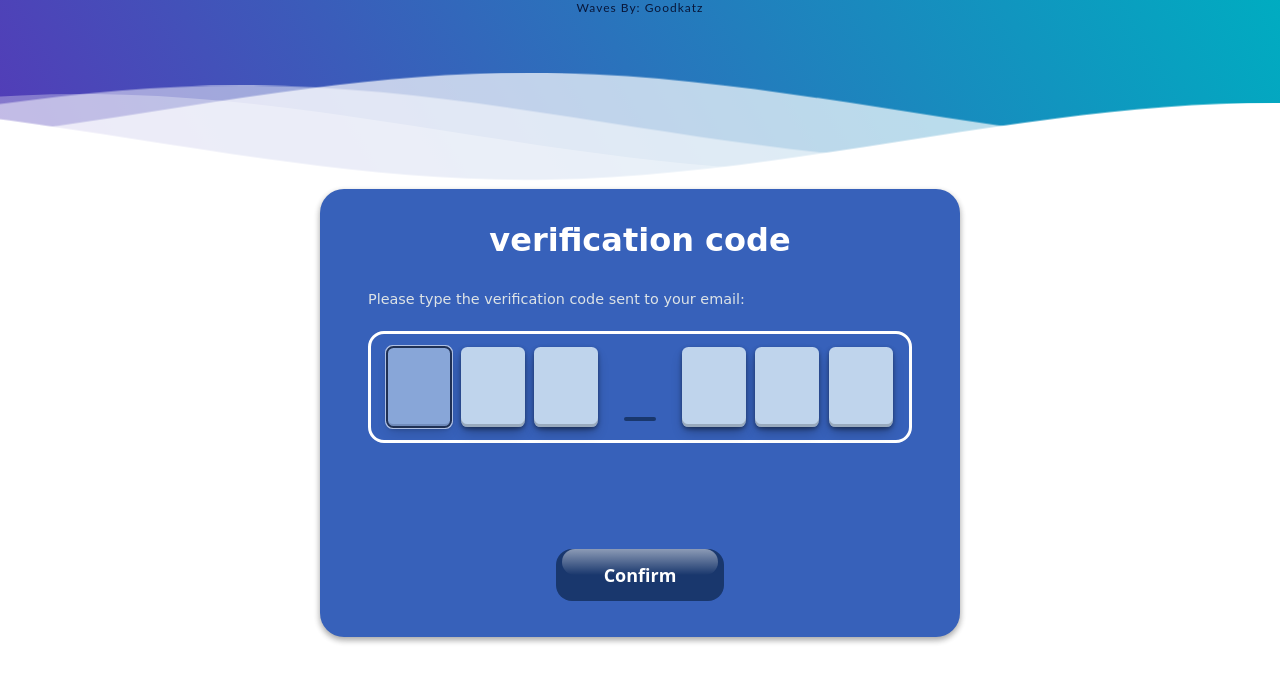
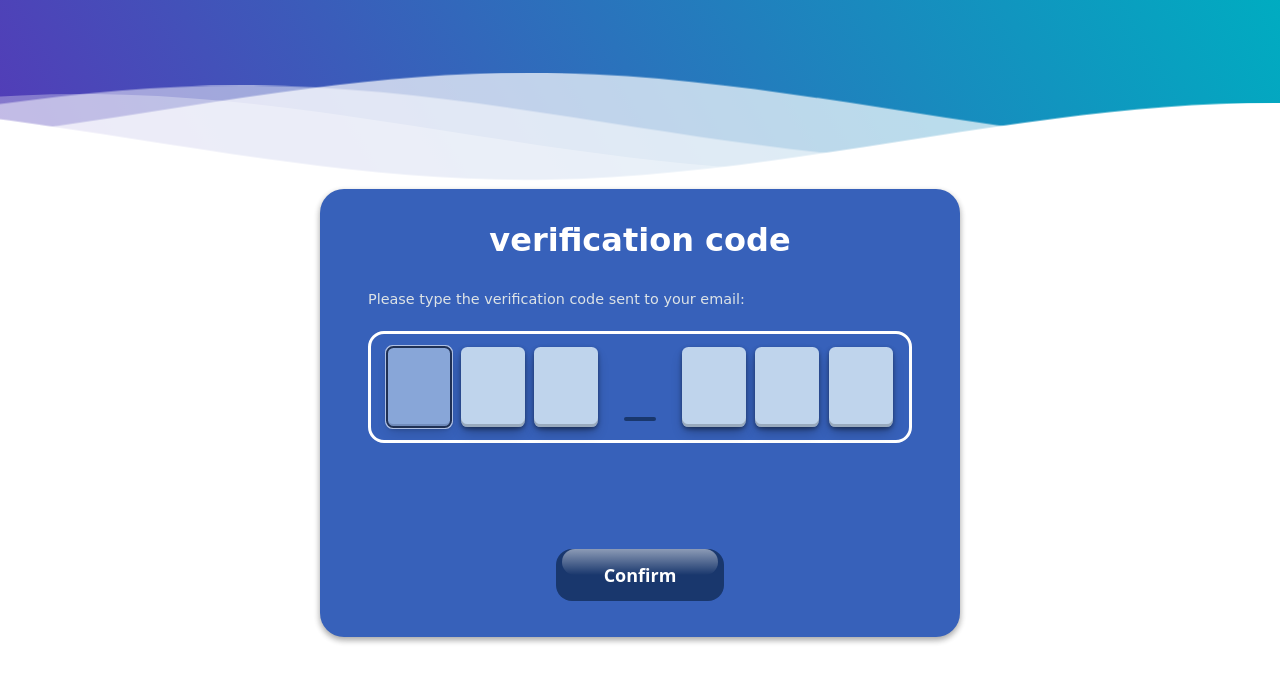
Before and after one commit to reemMmansour/verificationInputCode, a plain HTML site: page index.html in a window 1280 px wide. Drawn offline with Linux system fonts and the light colour scheme.

Commit message:
Update index.html

```diff
--- a/index.html
+++ b/index.html
@@ -13,7 +13,6 @@
     <div class="header">
       <!--Content before waves-->
       <div class="inner-header">
-      <p> Waves By: Goodkatz </p>
       </div>
       <!--Waves Container-->
       <!-- ************[ Waves By: Goodkatz ]************ -->
```
